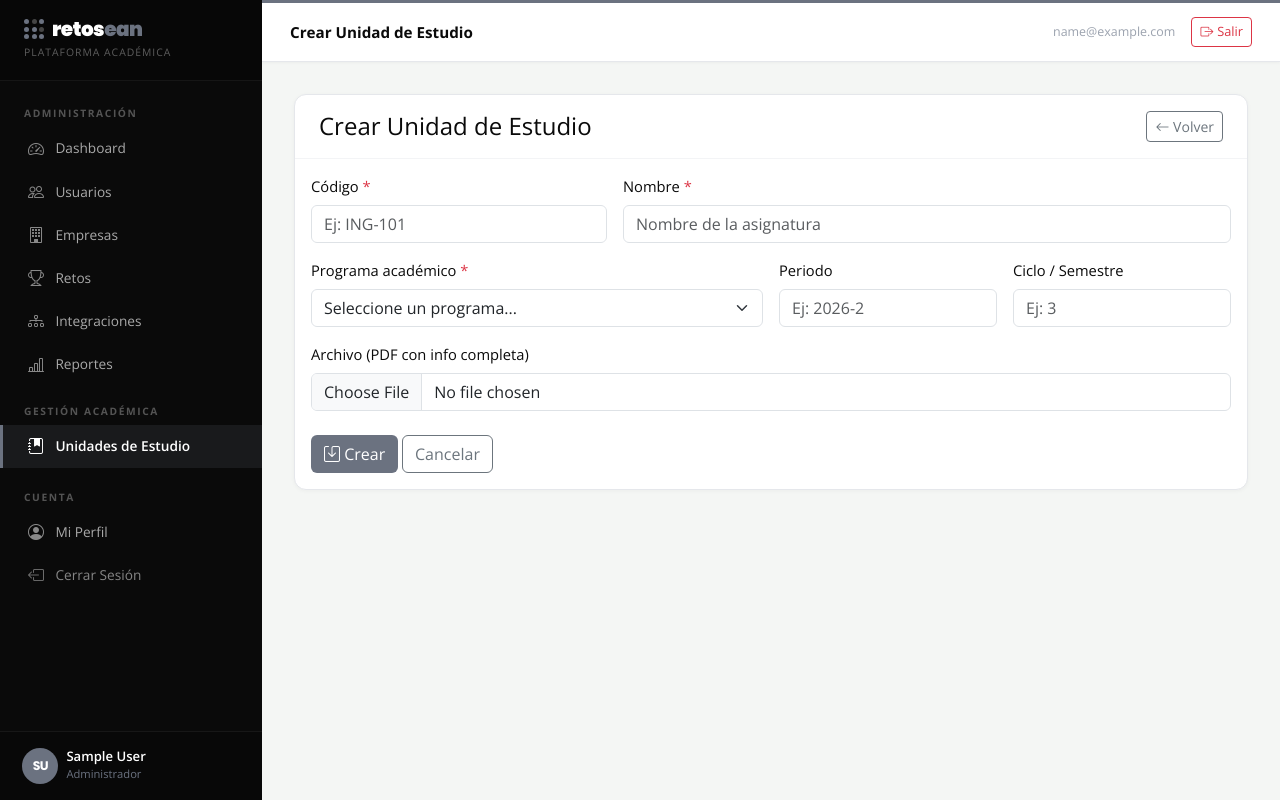
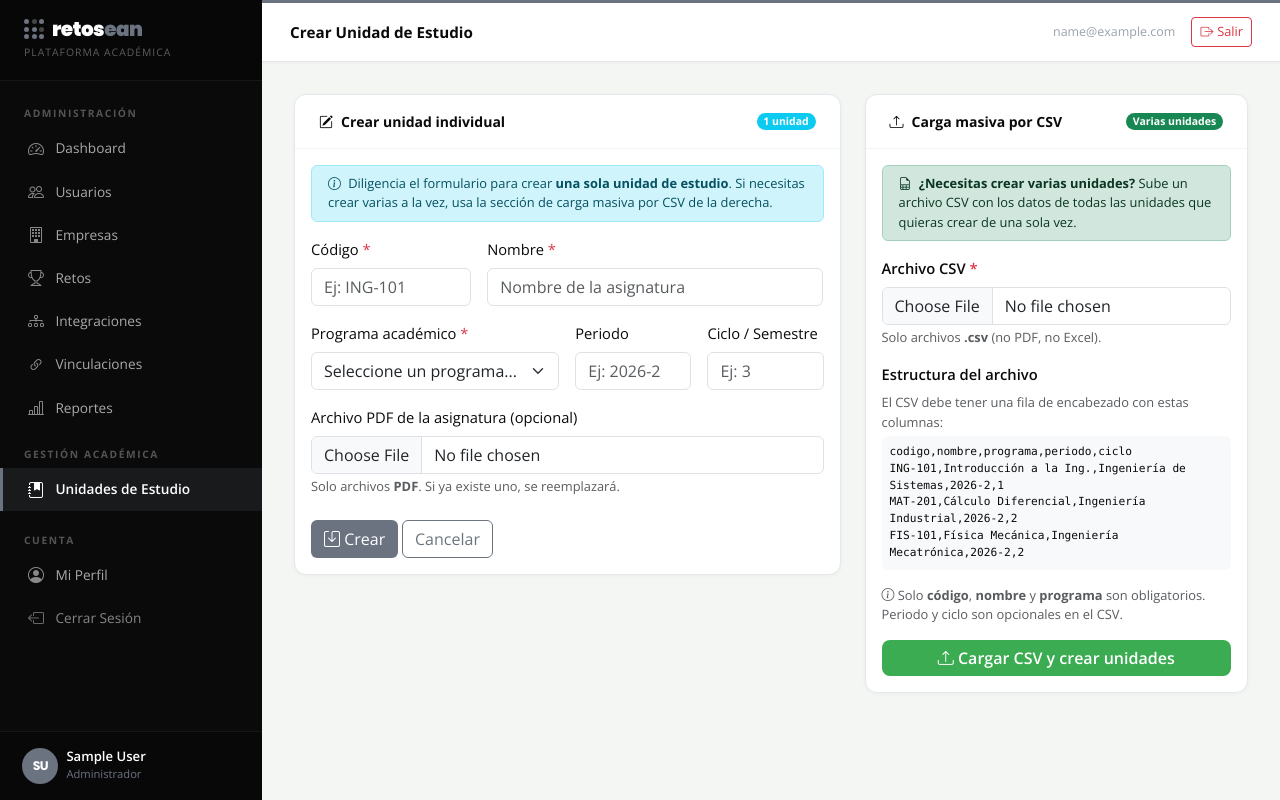
Before and after one commit to MoroLitZ/retosean-django, a Django app: page /unidades-estudio/crear/ in a window 1280 px wide. Run offline with Django 5.2, Linux system fonts and the light colour scheme; the visitor is signed in with stand-in values (Sample User, id 1); parts of the project's set-up code (start-up, migrations or seed data) failed here and were passed over.

Commit message:
fix: mover vinculaciones al admin + separar creacion unidades (formulario individual / CSV masivo)

```diff
--- a/apps/retos/views.py
+++ b/apps/retos/views.py
@@ -338,7 +338,7 @@ def revisar_integracion(request, pk):
 
 # --- VISTAS PARA EMPRESA: SOLICITUDES DE VINCULACION DE PROFESORES ---
 
-@solo_empresa
+@solo_administrador
 def empresa_integraciones(request):
     integraciones = IntegracionAcademica.objects.select_related(
         'reto', 'profesor'
@@ -350,7 +350,7 @@ def empresa_integraciones(request):
     })
 
 
-@solo_empresa
+@solo_administrador
 def empresa_revisar_integracion(request, pk):
     integracion = get_object_or_404(
         IntegracionAcademica.objects.select_related('reto', 'profesor'),
--- a/apps/unidades_estudio/templates/unidades_estudio/form.html
+++ b/apps/unidades_estudio/templates/unidades_estudio/form.html
@@ -5,12 +5,21 @@
 {% block page_title %}{{ accion }} Unidad de Estudio{% endblock %}
 
 {% block content %}
+<div class="row">
+  <!-- COLUMNA IZQUIERDA: Formulario individual -->
+  <div class="col-lg-7 mb-4">
     <div class="card-panel">
       <div class="card-panel-header">
-    <h4 class="mb-0">{{ accion }} Unidad de Estudio</h4>
-    <a href="{% url 'unidades_estudio:lista' %}" class="btn btn-sm btn-outline-secondary">
-      <i class="bi bi-arrow-left"></i> Volver
-    </a>
+        <span><i class="bi bi-pencil-square me-2"></i>{{ accion }} unidad individual</span>
+        <span class="badge bg-info rounded-pill">1 unidad</span>
+      </div>
+
+      <div class="px-3 pt-3">
+        <div class="alert alert-info small py-2 mb-0">
+          <i class="bi bi-info-circle me-1"></i>
+          Diligencia el formulario para crear <strong>una sola unidad de estudio</strong>.
+          Si necesitas crear varias a la vez, usa la sección de carga masiva por CSV de la derecha.
+        </div>
       </div>
 
       <form method="post" enctype="multipart/form-data" class="p-3">
@@ -60,8 +69,9 @@
           </div>
 
           <div class="col-12">
-        <label class="form-label">Archivo (PDF con info completa)</label>
+            <label class="form-label">Archivo PDF de la asignatura (opcional)</label>
             <input type="file" name="archivo" class="form-control" accept=".pdf">
+            <small class="text-muted">Solo archivos <strong>PDF</strong>. Si ya existe uno, se reemplazará.</small>
             {% if unidad and unidad.archivo %}
             <div class="mt-2">
               <a href="{{ unidad.archivo.url }}" target="_blank" class="btn btn-sm btn-outline-secondary">
@@ -80,4 +90,54 @@
         </div>
       </form>
     </div>
+  </div>
+
+  <!-- COLUMNA DERECHA: Carga masiva por CSV -->
+  {% if accion == "Crear" %}
+  <div class="col-lg-5 mb-4">
+    <div class="card-panel">
+      <div class="card-panel-header">
+        <span><i class="bi bi-upload me-2"></i>Carga masiva por CSV</span>
+        <span class="badge bg-success rounded-pill">Varias unidades</span>
+      </div>
+      <div class="p-3">
+        <div class="alert alert-success small py-2 mb-3">
+          <i class="bi bi-file-earmark-spreadsheet me-1"></i>
+          <strong>¿Necesitas crear varias unidades?</strong> Sube un archivo CSV
+          con los datos de todas las unidades que quieras crear de una sola vez.
+        </div>
+
+        <form method="post" enctype="multipart/form-data">
+          {% csrf_token %}
+          <input type="hidden" name="accion" value="cargar_csv">
+
+          <div class="mb-3">
+            <label class="form-label fw-semibold">Archivo CSV <span class="text-danger">*</span></label>
+            <input type="file" name="archivo_csv" class="form-control" accept=".csv" required>
+            <small class="text-muted">Solo archivos <strong>.csv</strong> (no PDF, no Excel).</small>
+          </div>
+
+          <div class="mb-3">
+            <label class="form-label fw-semibold">Estructura del archivo</label>
+            <p class="small text-muted mb-1">El CSV debe tener una fila de encabezado con estas columnas:</p>
+            <pre class="bg-light p-2 rounded small" style="font-size: 0.7rem; white-space: pre-wrap;">codigo,nombre,programa,periodo,ciclo
+ING-101,Introducción a la Ing.,Ingeniería de Sistemas,2026-2,1
+MAT-201,Cálculo Diferencial,Ingeniería Industrial,2026-2,2
+FIS-101,Física Mecánica,Ingeniería Mecatrónica,2026-2,2</pre>
+            <p class="small text-muted mb-0">
+              <i class="bi bi-info-circle"></i>
+              Solo <strong>código</strong>, <strong>nombre</strong> y <strong>programa</strong> son obligatorios.
+              Periodo y ciclo son opcionales en el CSV.
+            </p>
+          </div>
+
+          <button type="submit" class="btn btn-ean w-100">
+            <i class="bi bi-upload"></i> Cargar CSV y crear unidades
+          </button>
+        </form>
+      </div>
+    </div>
+  </div>
+  {% endif %}
+</div>
 {% endblock %}
--- a/templates/base.html
+++ b/templates/base.html
@@ -389,7 +389,12 @@
         </li>
         <li class="nav-item">
           <a href="{% url 'retos:admin_integraciones' %}" class="nav-link {% if request.resolver_match.namespace == 'retos' and request.resolver_match.url_name == 'admin_integraciones' %}active{% endif %}">
-            <i class="bi bi-diagram-3"></i> Integraciones
+                        <i class="bi bi-diagram-3"></i> Integraciones
+          </a>
+        </li>
+        <li class="nav-item">
+          <a href="{% url 'retos:empresa_integraciones' %}" class="nav-link {% if request.resolver_match.namespace == 'retos' and request.resolver_match.url_name == 'empresa_integraciones' or request.resolver_match.url_name == 'empresa_revisar_integracion' %}active{% endif %}">
+            <i class="bi bi-link-45deg"></i> Vinculaciones
           </a>
         </li>
                         <li class="nav-item">
@@ -424,16 +429,11 @@
         </li>
         <li class="nav-item">
                     <a href="{% url 'empresas:postulaciones' %}" class="nav-link {% if request.resolver_match.url_name == 'postulaciones' %}active{% endif %}">
-            <i class="bi bi-person-check"></i> Postulaciones
-          </a>
+                      <i class="bi bi-person-check"></i> Postulaciones
+                    </a>
         </li>
         <li class="nav-item">
-          <a href="{% url 'retos:empresa_integraciones' %}" class="nav-link {% if request.resolver_match.url_name == 'empresa_integraciones' or request.resolver_match.url_name == 'empresa_revisar_integracion' %}active{% endif %}">
-            <i class="bi bi-link-45deg"></i> Vinculaciones
-          </a>
-        </li>
-        <li class="nav-item">
-          <a href="{% url 'empresas:documentos' %}" class="nav-link {% if request.resolver_match.url_name == 'documentos' %}active{% endif %}">
+                    <a href="{% url 'empresas:documentos' %}" class="nav-link {% if request.resolver_match.url_name == 'documentos' %}active{% endif %}">
             <i class="bi bi-file-earmark-text"></i> Documentos Legales
           </a>
         </li>
```
Lines whose indentation alone changed are shown as unchanged.
